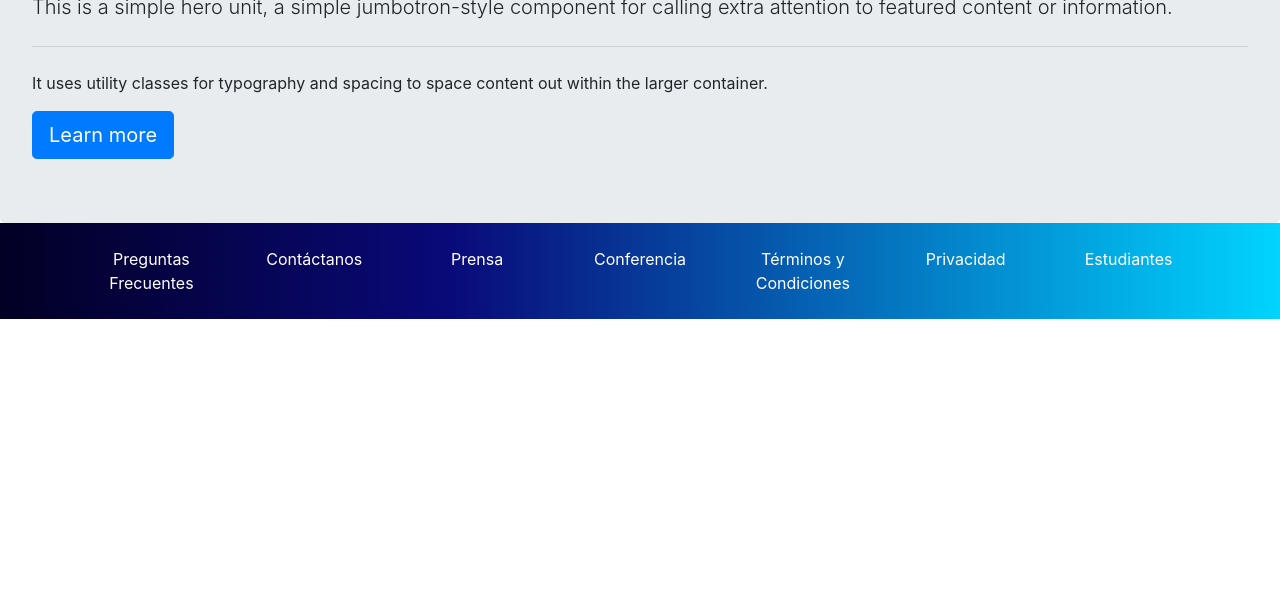
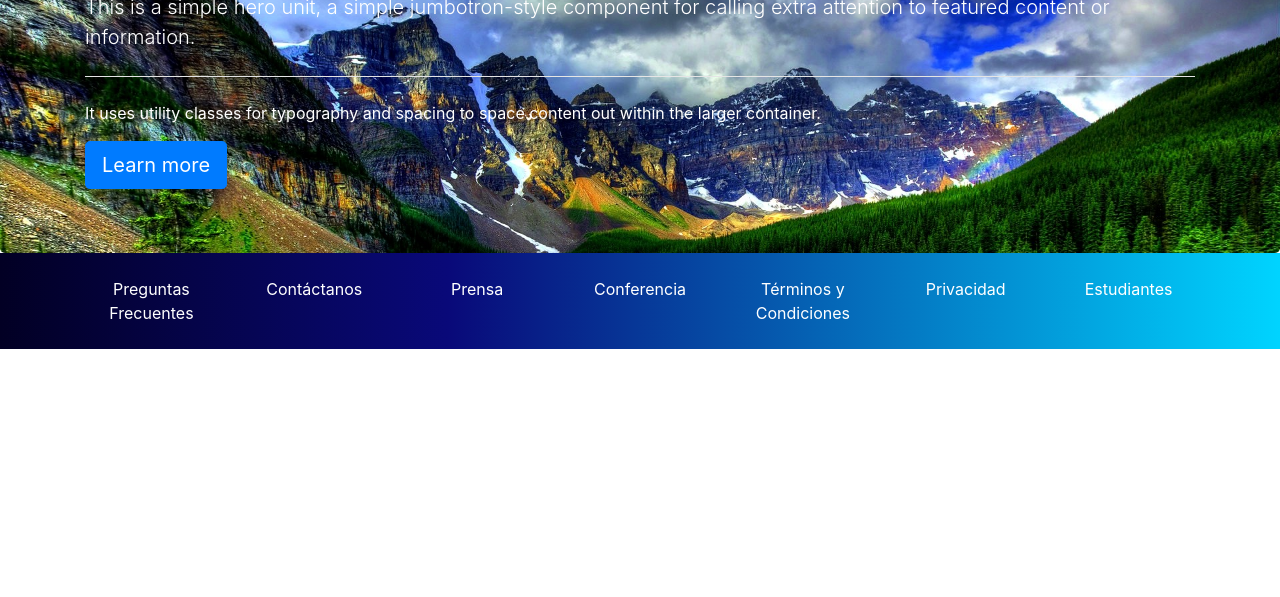
Before and after one commit to dalva1212/Proyecto-Git, a plain HTML site: page index.html in a window 1280 px wide. Shown: the part 203-800 px from the top of the page. Drawn offline with Linux system fonts and the light colour scheme.

Commit message:
creando la seccion de Jumbotron

```diff
--- a/css/estilos.css
+++ b/css/estilos.css
@@ -5,3 +5,11 @@
 .color-enlace{
     color: white;
 }
+.jumbotron{
+    background-image: url("../img/imagen1.jpg");
+    background-size: cover;
+    color: white;
+}
+hr{
+    background-color: white;
+}
--- a/index.html
+++ b/index.html
@@ -43,11 +43,19 @@
     </div>
   </div>
   <div class="jumbotron mb-0">
-    <h1 class="display-4">Hello, world!</h1>
-    <p class="lead">This is a simple hero unit, a simple jumbotron-style component for calling extra attention to featured content or information.</p>
-    <hr class="my-4">
-    <p>It uses utility classes for typography and spacing to space content out within the larger container.</p>
-    <a class="btn btn-primary btn-lg" href="#" role="button">Learn more</a>
+    <div class="container">
+      <div class="row">
+        <div class="col">
+          <h1 class="display-4">Hello, world!</h1>
+          <p class="lead">This is a simple hero unit, a simple jumbotron-style component for calling extra attention to
+            featured content or information.</p>
+          <hr class="my-4">
+          <p>It uses utility classes for typography and spacing to space content out within the larger container.</p>
+          <a class="btn btn-primary btn-lg" href="#" role="button">Learn more</a>
+        </div>
+      </div>
+    </div>
+
   </div>
   <footer class="footer">
     <div class="container pb-4 pt-4">
```
Also changed, not shown: img/imagen1.jpg (added).
